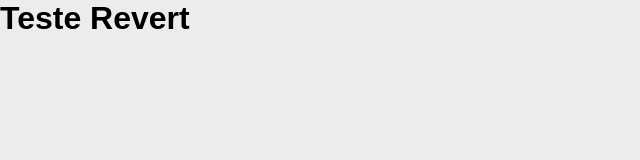
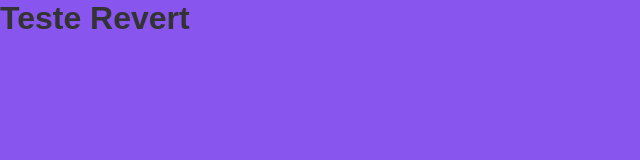
Before and after one commit to lucasfber/git-playground, a plain HTML site: page index.html in a window 1280 px wide. Shown: the whole page, without its empty margins (0-640 px from the left). Drawn offline with Linux system fonts and the light colour scheme.

Commit message:
change bg-color to purple and font-color to grey

```diff
--- a/style.css
+++ b/style.css
@@ -6,5 +6,6 @@
 
 body {
   font-family: Arial, Helvetica, sans-serif;
-  background-color: #ececec;
+  background-color: #85e;
+  color: #333;
 }
```
